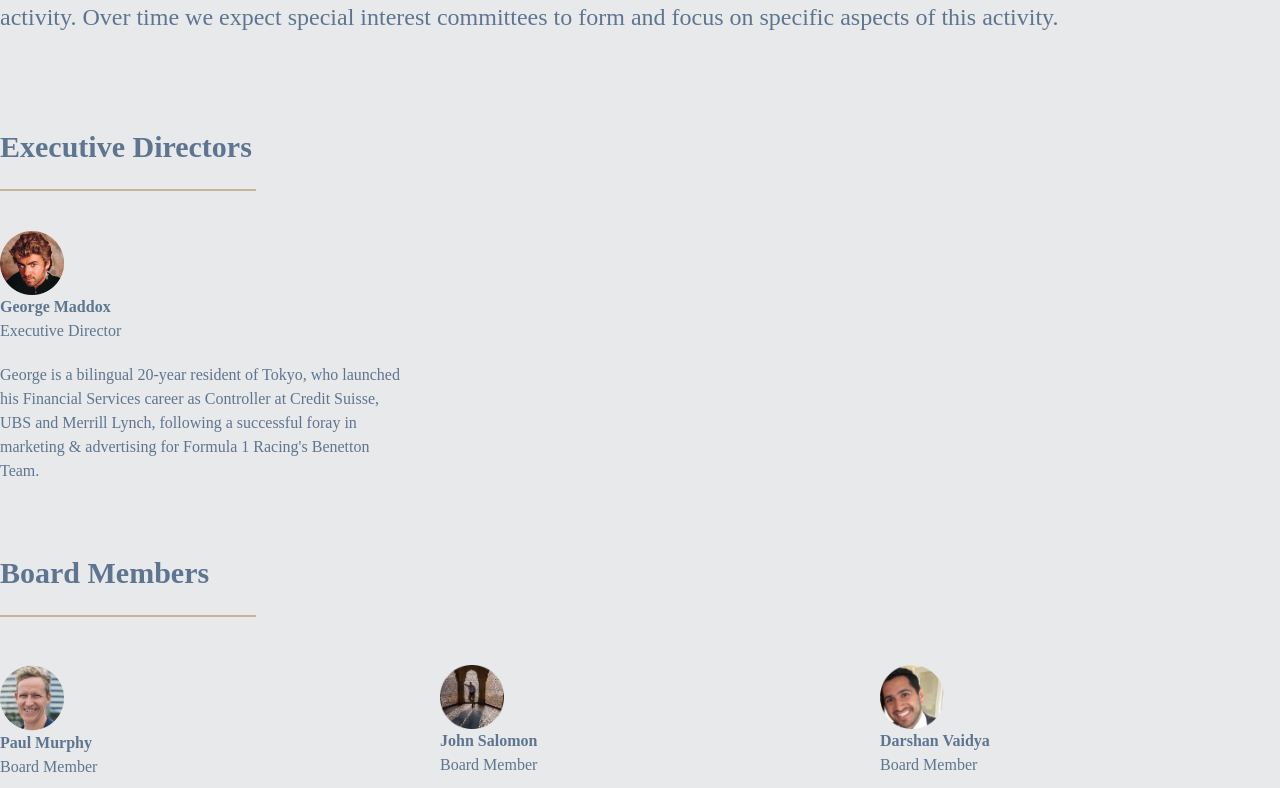
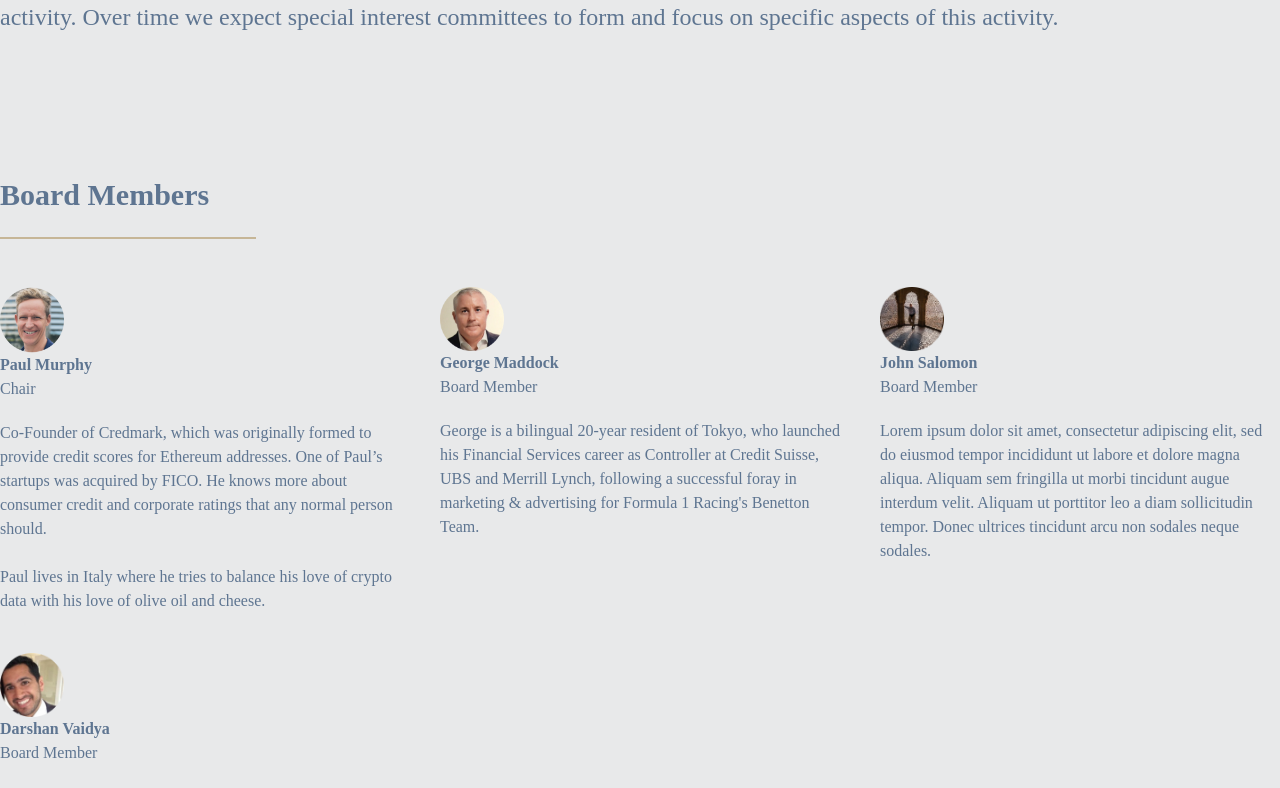
Before and after one commit to crypto-credit-association/cca-website, a Next.js app: page /board-members in a window 1280 px wide. Shown: the part 584-1372 px from the top of the page. Built offline with nearby package versions, Linux system fonts and the light colour scheme; a web font is replaced by a local one.

Commit message:
Removed ED section

```diff
--- a/pages/board-members.js
+++ b/pages/board-members.js
@@ -18,25 +18,21 @@ function BoardMembersPage() {
             <div className="bg-gray">
                 <div className="max-w-7xl m-auto px-5 lg:px-0 py-16">
                 <p className="pb-10 lg:pb-24 pt-0 lg:pt-10 text-2xl font-base">The CCA is governed by an elected Board of Directors. The Directors are responsible for governance and planning of all Association activity. Over time we expect special interest committees to form and focus on specific aspects of this activity.</p>
-                    <h3 className="pb-6 text-3xl font-bold">Executive Directors</h3>
-                    <div className="border-b-2 border-gold w-64 mb-10"></div>
-                    <div className="grid grid-cols-1 gap-10 md:grid-cols-3">
-                        <BoardMembers
-                            img="/images/george.png"
-                            name="George Maddox"
-                            title="Executive Director"
-                            bio=" George is a bilingual 20-year resident of Tokyo, who launched his Financial Services career as Controller at Credit Suisse, UBS and Merrill Lynch, following a successful foray in marketing & advertising for Formula 1 Racing's Benetton Team." />
-                    </div>
                     <h3 className="pb-6 text-3xl font-bold pt-12">Board Members</h3>
                     <div className="border-b-2 border-gold w-64 mb-12"></div>
 
                     <div className="grid grid-cols-1 gap-10 md:grid-cols-3">
-                        <BoardMembers
+                    <BoardMembers
                             img="/images/paul-murphy.png"
                             name="Paul Murphy"
+                            title="Chair"
+                            bio="Co-Founder of Credmark, which was originally formed to provide credit scores for Ethereum addresses. One of Paul’s startups was acquired by FICO. He knows more about consumer credit and corporate ratings that any normal person should."
+                            bioTwo="Paul lives in Italy where he tries to balance his love of crypto data with his love of olive oil and cheese." />
+                    <BoardMembers
+                            img="/images/george-maddock.png"
+                            name="George Maddock"
                             title="Board Member"
-                            bio=" Born in Argentina, Paul has lived and worked all over the world. He used to write a lot of code. Now he’s kind of rusty. He does whatever needs doing, whether or not it’s fun."
-                            bioTwo="He believes the answer to most questions can be found in musical and opera scores." />
+                            bio=" George is a bilingual 20-year resident of Tokyo, who launched his Financial Services career as Controller at Credit Suisse, UBS and Merrill Lynch, following a successful foray in marketing & advertising for Formula 1 Racing's Benetton Team." />
                         <BoardMembers
                             img="/images/john-salomon.png"
                             name="John Salomon"
@@ -49,7 +45,6 @@ function BoardMembersPage() {
                             bio="Darshan is the founder of X-Margin, a Zero-Knowledge Cross Margin Solution for trading firms. His experience ranges from options trading in Cryptocurrency and strong programming skills."
                             bioTwo="He is also the Founder of Well Fed Foundation - a food redistribution charity using technology." />
                     </div>
-                    <GetinTouch />
                 </div>
             </div>
             <Footer />
```
Also changed, not shown: public/images/george-maddock.png (added).
